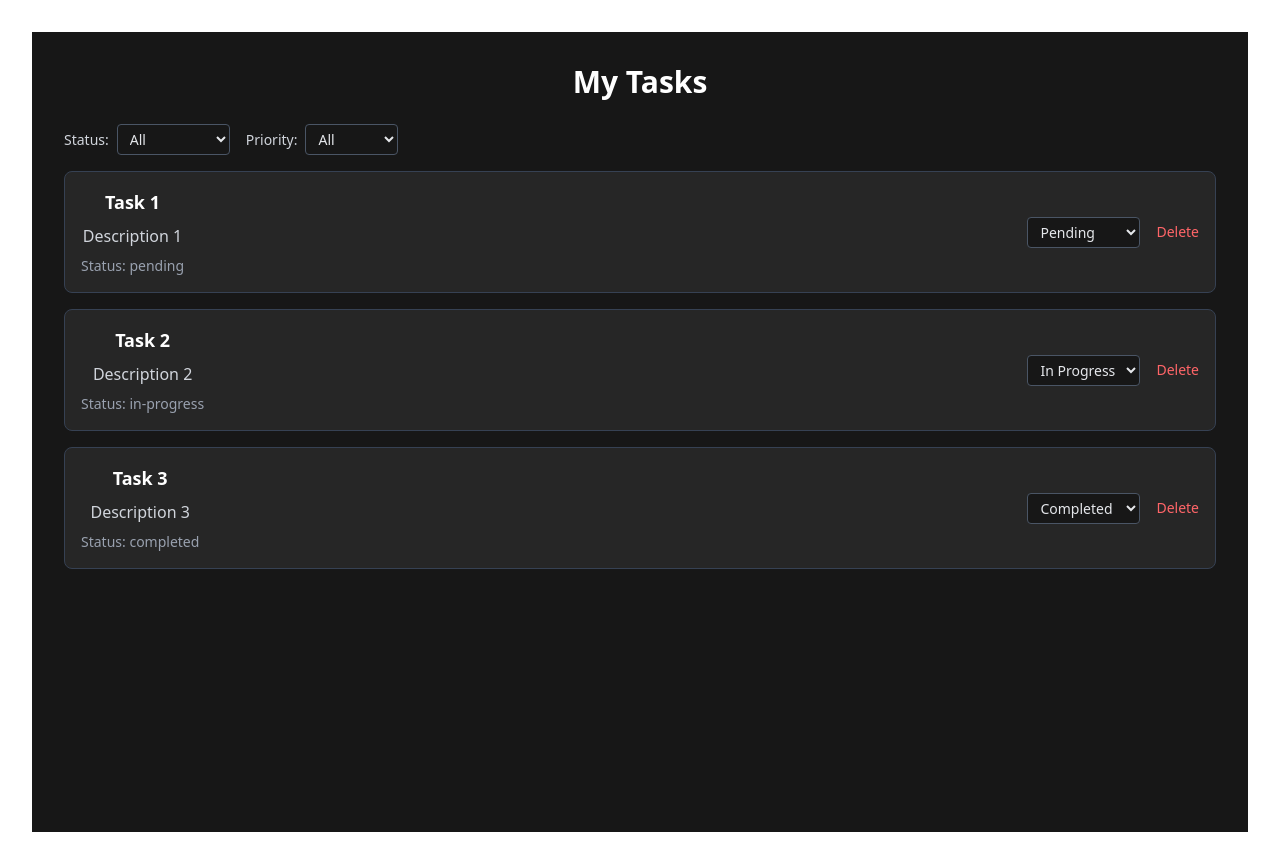
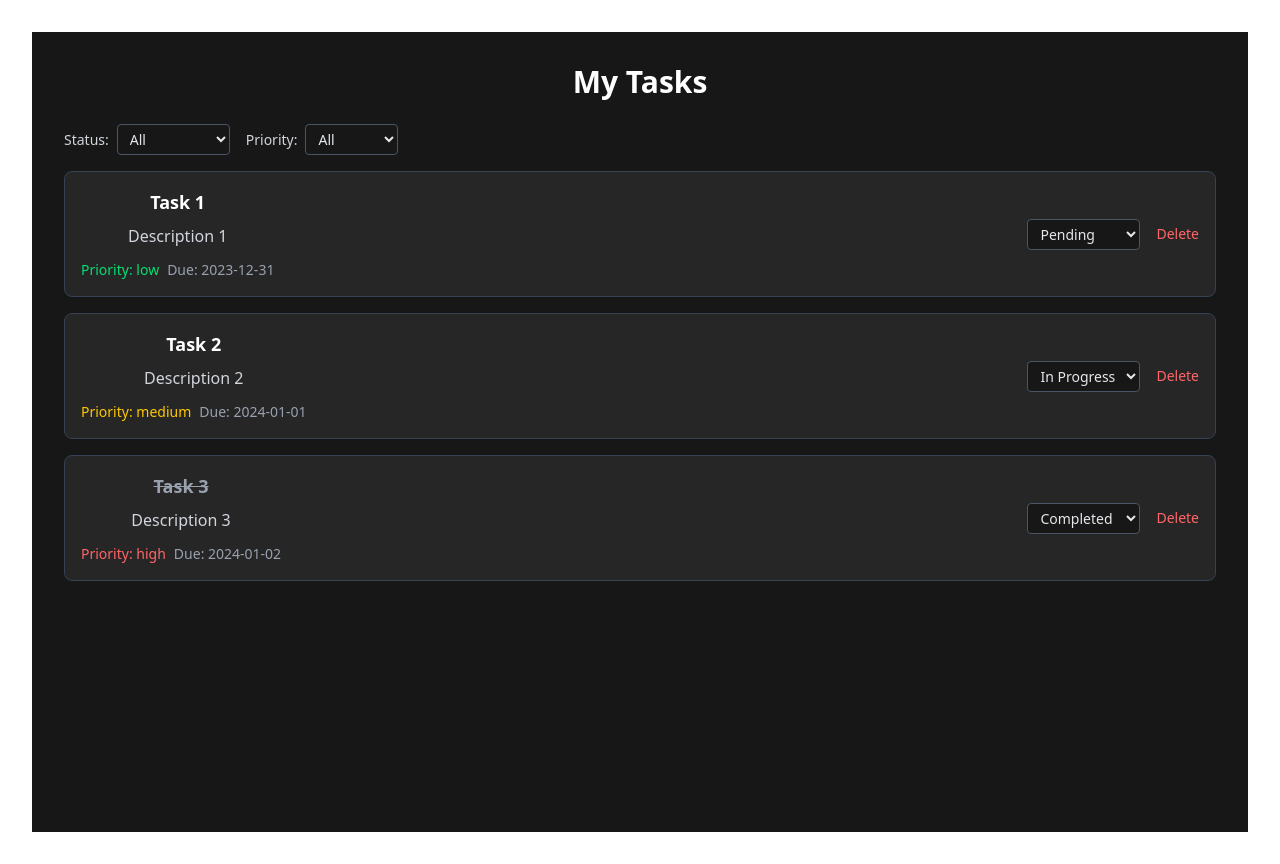
Before and after one commit to millan-figueroa-pscoursework/lab-9.3-task-management-app, a React (Vite) app: page / in a window 1280 px wide. Built offline with nearby package versions, Linux system fonts and the light colour scheme.

Commit message:
Adds text color and styling based on status and priority

```diff
--- a/src/components/TaskItem/TaskItem.tsx
+++ b/src/components/TaskItem/TaskItem.tsx
@@ -1,29 +1,46 @@
-import type { TaskStatus, TaskItemProps } from "../../types";
+import type { TaskItemProps, TaskStatus } from "../../types";
 
 export default function TaskItem({
   task,
   onStatusChange,
   onDelete,
 }: TaskItemProps) {
+  // uses line thru text style for completed task
+  const statusTextClasses =
+    task.status === "completed" ? "line-through text-gray-400" : "text-white";
+
+  // render text color based on priority
+  const priorityTextClasses =
+    task.priority === "high"
+      ? "text-red-400"
+      : task.priority === "medium"
+      ? "text-yellow-400"
+      : "text-green-400";
+
   return (
-    <li className="p-4 border border-gray-700 rounded-lg bg-neutral-800 text-white flex items-center justify-between">
-      {/* left task info */}
+    <li className="p-4 border border-gray-700 rounded-lg bg-neutral-800 flex items-center justify-between hover:bg-neutral-700 transition duration-200">
+      {/* left side: task info */}
       <div className="flex flex-col gap-2">
-        <h3 className="text-lg font-semibold text-center">{task.title}</h3>
-        <p className="text-gray-300 text-center">{task.description}</p>
-        <p className="text-sm text-gray-400 text-center">
-          Status: {task.status}
-        </p>
+        <h3 className={`text-lg font-semibold ${statusTextClasses}`}>
+          {task.title}
+        </h3>
+        <p className="text-gray-300">{task.description}</p>
+
+        {/* priority and due date */}
+        <div className="flex flex-wrap items-center gap-2 text-sm mt-1">
+          <span className={priorityTextClasses}>Priority: {task.priority}</span>
+          <span className="text-gray-400">Due: {task.dueDate}</span>
+        </div>
       </div>
 
-      {/* right controls */}
+      {/* right side: dropdown + delete */}
       <div className="flex items-center gap-4">
         <select
           value={task.status}
           onChange={(e) =>
             onStatusChange(task.id, e.target.value as TaskStatus)
           }
-          className="rounded border border-gray-600 bg-neutral-900 text-sm px-2 py-1 text-gray-200"
+          className="rounded border border-gray-600 bg-neutral-900 text-sm px-2 py-1 text-gray-200 hover:border-gray-400"
         >
           <option value="pending">Pending</option>
           <option value="in-progress">In Progress</option>
@@ -32,7 +49,7 @@ export default function TaskItem({
 
         <button
           onClick={() => onDelete(task.id)}
-          className="text-red-400 text-sm hover:underline"
+          className="text-red-400 text-sm hover:underline active:text-red-500"
         >
           Delete
         </button>
```
Also changed, not shown: 1 other file (tests, documents, lock files or other folders).
